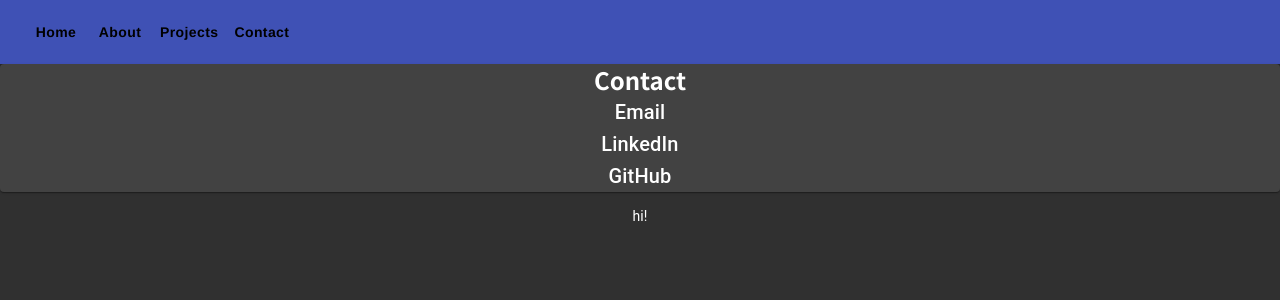
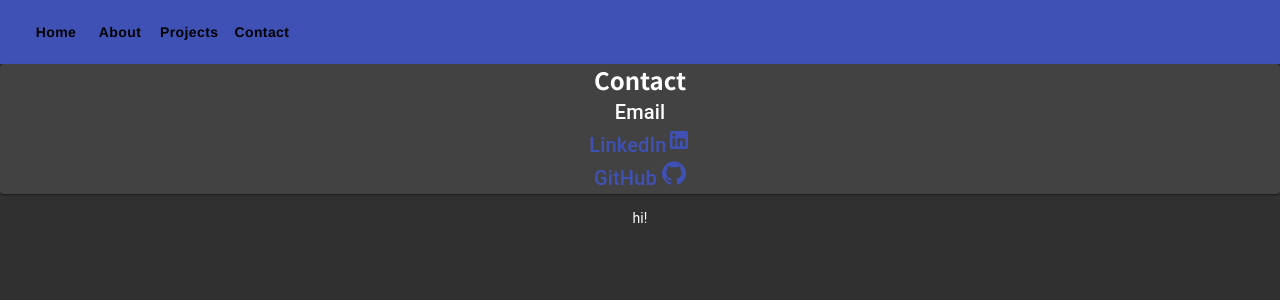
Before and after one commit to dcblair/dcblair_co, a React (Create React App) app: page /contact in a window 1280 px wide. Shown: the top 300 px of the page. Built offline with nearby package versions, Linux system fonts and the light colour scheme.

Commit message:
add icons for LinkedIn and GitHub. Create Links.

```diff
--- a/package.json
+++ b/package.json
@@ -4,6 +4,7 @@
   "private": true,
   "dependencies": {
     "@material-ui/core": "^4.11.2",
+    "@material-ui/icons": "^4.11.2",
     "@testing-library/jest-dom": "^5.11.8",
     "@testing-library/react": "^11.2.2",
     "@testing-library/user-event": "^12.6.0",
--- a/src/components/Contact.jsx
+++ b/src/components/Contact.jsx
@@ -1,5 +1,7 @@
-import { Paper, Typography } from '@material-ui/core';
 import React, { useState } from 'react';
+import { Link, Paper, Typography } from '@material-ui/core';
+import GitHubIcon from '@material-ui/icons/GitHub';
+import LinkedInIcon from '@material-ui/icons/LinkedIn';
 
 const Contact = () => {
   const [state, setState] = useState();
@@ -13,12 +15,19 @@ const Contact = () => {
         <Typography variant="h6" component="h2">
           Email
         </Typography>
+        <Link href="https://linkedin.com/in/devin-blair" target="_blank">
           <Typography variant="h6" component="h2">
             LinkedIn
+            <LinkedInIcon />
           </Typography>
+        </Link>
+        <Link href="https://github.com/dcblair" target="_blank">
           <Typography variant="h6" component="h2">
             GitHub
+            {' '}
+            <GitHubIcon />
           </Typography>
+        </Link>
       </Paper>
     </div>
   );
--- a/src/pages/Home.jsx
+++ b/src/pages/Home.jsx
@@ -5,7 +5,7 @@ const Home = () => {
 
   return (
     <div>
-      Hey!
+      Okay
     </div>
   );
 };
--- a/src/theme.js
+++ b/src/theme.js
@@ -1,5 +1,6 @@
 import { createMuiTheme } from '@material-ui/core';
 
+// eslint-disable-next-line quotes
 const noto = "'Noto Sans JP', sans-serif";
 
 const theme = createMuiTheme({
```
Also changed, not shown: src/components/Header.jsx (+6 -4 lines), 2 other files (tests, documents, lock files or other folders). Lines whose indentation alone changed are shown as unchanged.
